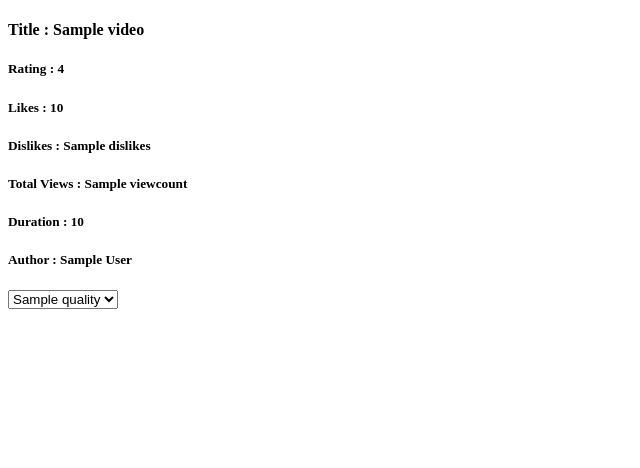
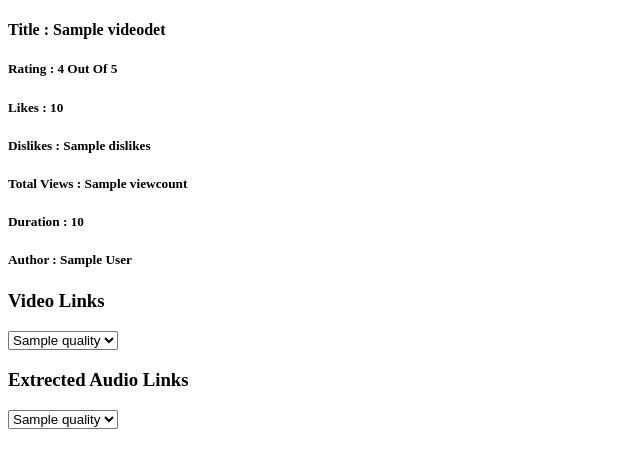
Before and after one commit to umangsuthar/youtube-downloader-, a Flask app: template ytd/templates/home.html in a window 1280 px wide. Shown: the top 468 px of the page, without its empty margins (0-640 px from the left). Run offline with Flask 2, Linux system fonts and the light colour scheme; the template is opened without the code that fills it: most values are stand-ins (such as "Sample title", 1, 10 or a date in 2020).

Commit message:
Audio Add

```diff
--- a/ytd/main.py
+++ b/ytd/main.py
@@ -14,8 +14,11 @@ def main():
 	if request.method=='POST':
 		url= request.form['u']
 		video = pafy.new(url)
-		streams = video.streams
-		return render_template('home.html', a1 = streams, video = video)
+		vstreams = video.streams
+
+		astreams = video.audiostreams
+
+		return render_template('home.html', video = vstreams, videodet = video, audio = astreams)
 	else:
 		return "errorr"
 
--- a/ytd/templates/home.html
+++ b/ytd/templates/home.html
@@ -13,26 +13,34 @@
 	         aTag.innerHTML = d;
 	         document.body.appendChild(aTag);
 	         aTag.click();
-	         //document.body.removeChild(aTag);
+	         document.body.removeChild(aTag);
 		}
 </script>
 </head>
 <body>
 
 <div>
-	<h4>Title : {{video.title}}</h4>
-	<h5>Rating : {{video.rating}}</h5>
-	<h5>Likes : {{video.likes}}</h5>
-	<h5>Dislikes : {{video.dislikes}}</h5>
-	<h5>Total Views : {{ video.viewcount }}</h5>
-	<h5>Duration : {{video.duration }}</h5>
-	<h5>Author : {{video.author }}</h5>
-
-    <select name="link" onchange="downloadd(this.value)">
-		 {% for a in a1 %}
+	<h4>Title : {{videodet.title}}</h4>
+	<h5>Rating : {{videodet.rating}} Out Of 5</h5>
+	<h5>Likes : {{videodet.likes}}</h5>
+	<h5>Dislikes : {{videodet.dislikes}}</h5>
+	<h5>Total Views : {{ videodet.viewcount }}</h5>
+	<h5>Duration : {{videodet.duration }}</h5>
+	<h5>Author : {{videodet.author }}</h5>
+	<h3>Video Links</h3>
+    <select name="vlink" onchange="downloadd(this.value)">
+		 {% for a in video %}
        		 <option id = '1' value={{a.url}}>{{a.quality}}</option>
 		 {% endfor %}
     </select>
+
+    <h3>Extrected Audio Links</h3>
+	<select name="alink" onchange="downloadd(this.value)">
+		 {% for a in audio %}
+       		 <option id = '1' value={{a.url}}>{{a.quality}}</option>
+		 {% endfor %}
+    </select>
+
 </div>
 </body>
 </html>
```
